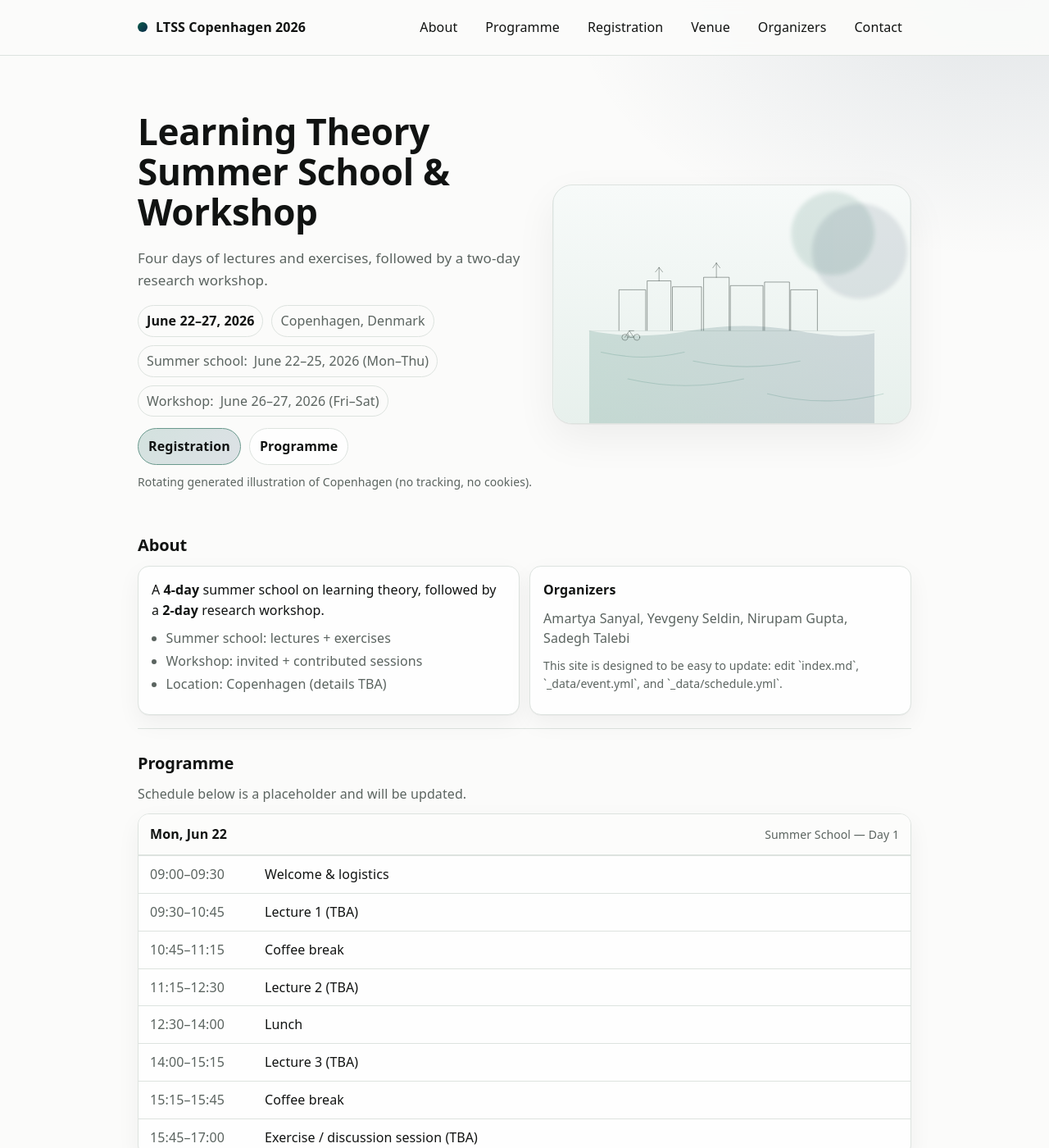
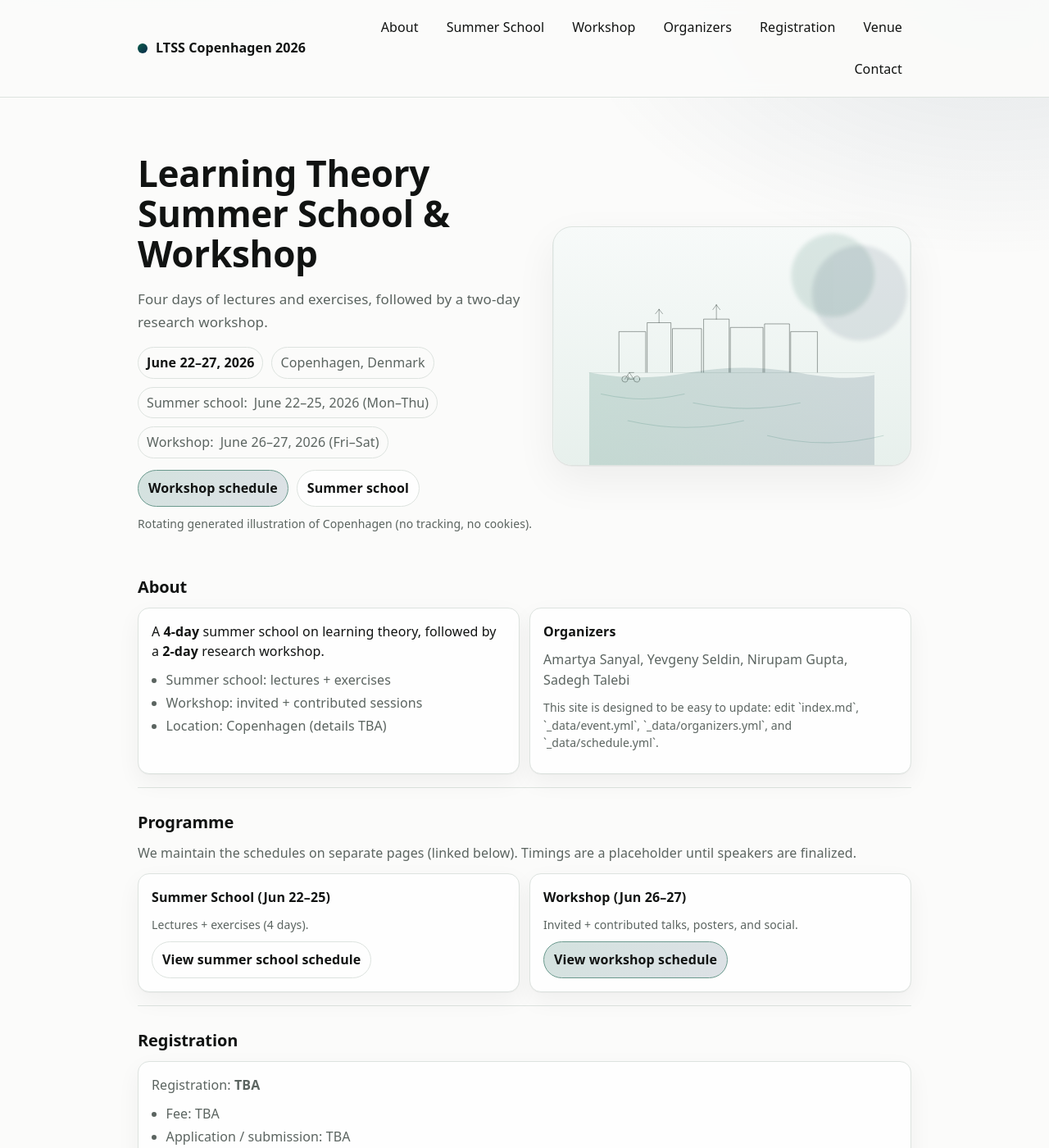
Before and after one commit to LTSScopenhagen/ltsscopenhagen.github.io, a Jekyll site: the page built from index.md, in a window 1280 px wide and 1400 px high. Shown: the whole window at 82% size. Built offline with Jekyll 4.4.1, drawn with Linux system fonts in a browser that asks for light colours; some of the changed text lies outside the part shown.

Commit message:
improve image

```diff
--- a/_data/event.yml
+++ b/_data/event.yml
@@ -9,11 +9,7 @@ workshop:
   dates: "June 26–27, 2026 (Fri–Sat)"
   days: 2
 
-organizers:
-  - Amartya Sanyal
-  - Yevgeny Seldin
-  - Nirupam Gupta
-  - Sadegh Talebi
+# Organizers live in `_data/organizers.yml`
 
 # Update when available:
 contact_email: "TBA"
--- a/_data/schedule.yml
+++ b/_data/schedule.yml
@@ -77,38 +77,52 @@ days:
     label: "Fri, Jun 26"
     track: "Workshop — Day 1"
     items:
-      - time: "09:00–09:15"
-        title: "Opening"
-      - time: "09:15–10:30"
-        title: "Invited talk (TBA)"
-      - time: "10:30–11:00"
+      - time: "09:00–09:45"
+        title: "Invited talk 1 (TBA)"
+      - time: "09:45–10:45"
+        title: "Contributed talks 1–2 (2×30 min incl. Q&A)"
+      - time: "10:45–11:00"
         title: "Coffee break"
-      - time: "11:00–12:30"
-        title: "Contributed talks / spotlight session (TBA)"
-      - time: "12:30–14:00"
+      - time: "11:00–11:45"
+        title: "Invited talk 2 (TBA)"
+      - time: "11:45–13:30"
         title: "Lunch"
-      - time: "14:00–15:30"
-        title: "Invited talk (TBA)"
-      - time: "15:30–16:00"
+      - time: "13:30–14:15"
+        title: "Invited talk 3 (TBA)"
+      - time: "14:15–15:15"
+        title: "Contributed talks 3–4 (2×30 min incl. Q&A)"
+      - time: "15:15–15:30"
         title: "Coffee break"
-      - time: "16:00–17:30"
-        title: "Poster / discussion session (TBA)"
+      - time: "15:30–16:15"
+        title: "Invited talk 4 (TBA)"
+      - time: "16:15–16:30"
+        title: "Transition / poster setup"
+      - time: "16:30–18:00"
+        title: "Poster session"
 
   - date: "2026-06-27"
     label: "Sat, Jun 27"
     track: "Workshop — Day 2"
     items:
-      - time: "09:15–10:30"
-        title: "Invited talk (TBA)"
-      - time: "10:30–11:00"
+      - time: "09:00–09:45"
+        title: "Invited talk 5 (TBA)"
+      - time: "09:45–10:45"
+        title: "Contributed talks 5–6 (2×30 min incl. Q&A)"
+      - time: "10:45–11:00"
         title: "Coffee break"
-      - time: "11:00–12:30"
-        title: "Contributed talks / spotlight session (TBA)"
-      - time: "12:30–14:00"
+      - time: "11:00–11:45"
+        title: "Invited talk 6 (TBA)"
+      - time: "11:45–13:30"
         title: "Lunch"
-      - time: "14:00–15:15"
-        title: "Invited talk (TBA)"
-      - time: "15:15–15:45"
+      - time: "13:30–14:15"
+        title: "Invited talk 7 (TBA)"
+      - time: "14:15–15:15"
+        title: "Contributed talks 7–8 (2×30 min incl. Q&A)"
+      - time: "15:15–15:30"
         title: "Coffee break"
-      - time: "15:45–16:30"
-        title: "Closing & next steps"
+      - time: "15:30–16:15"
+        title: "Invited talk 8 (TBA)"
+      - time: "16:15–16:30"
+        title: "Break"
+      - time: "16:30–18:00"
+        title: "Social event (TBA)"
--- a/_includes/footer.html
+++ b/_includes/footer.html
@@ -6,7 +6,7 @@
         <div class="muted">{{ site.data.event.location }}</div>
       </div>
       <div class="muted">
-        <div>Organizers: {{ site.data.event.organizers | join: ", " }}</div>
+        <div>Organizers: {{ site.data.organizers | map: "name" | join: ", " }}</div>
         <div>Last build: {{ site.time | date: "%Y-%m-%d" }}</div>
       </div>
     </div>
--- /dev/null
+++ b/_includes/workshop-tabs.html
@@ -0,0 +1,4 @@
+<nav class="subtabs" aria-label="Workshop days">
+  <a class="subtab{% if include.active == 'day1' %} is-active{% endif %}" href="{{ '/workshop/day-1/' | relative_url }}">Day 1</a>
+  <a class="subtab{% if include.active == 'day2' %} is-active{% endif %}" href="{{ '/workshop/day-2/' | relative_url }}">Day 2</a>
+</nav>
--- a/assets/css/main.css
+++ b/assets/css/main.css
@@ -238,6 +238,83 @@ section p{ margin: 0 0 10px 0; }
   .grid.two{ grid-template-columns: 1fr 1fr; }
 }
 
+.people-grid{
+  display: grid;
+  grid-template-columns: repeat(auto-fit, minmax(220px, 1fr));
+  gap: 12px;
+}
+.person-card{
+  display: flex;
+  gap: 12px;
+  align-items: center;
+  padding: 12px;
+  border: 1px solid var(--line);
+  border-radius: var(--radius);
+  background: color-mix(in srgb, var(--surface) 72%, var(--bg));
+  box-shadow:
+    0 10px 28px rgba(0,0,0,0.05),
+    0 1px 0 rgba(0,0,0,0.03);
+}
+a.person-card:hover{
+  text-decoration: none;
+  border-color: color-mix(in srgb, var(--line) 60%, var(--fg));
+}
+.avatar{
+  width: 64px;
+  height: 64px;
+  border-radius: 14px;
+  overflow: hidden;
+  border: 1px solid var(--line);
+  flex: 0 0 auto;
+  background: radial-gradient(800px 400px at 20% 0%, color-mix(in srgb, var(--accent) 10%, transparent), transparent 60%),
+              radial-gradient(700px 400px at 90% 30%, color-mix(in srgb, var(--accent-2) 10%, transparent), transparent 60%),
+              color-mix(in srgb, var(--surface) 65%, var(--bg));
+}
+.avatar img{
+  width: 100%;
+  height: 100%;
+  object-fit: cover;
+  display: block;
+}
+.person-body{ min-width: 0; }
+.person-name{
+  font-weight: 650;
+  line-height: 1.2;
+}
+.person-meta{
+  color: var(--muted);
+  font-size: 14px;
+  margin-top: 2px;
+}
+.person-credit{ margin-top: 6px; }
+
+.subtabs{
+  display: inline-flex;
+  gap: 8px;
+  padding: 4px;
+  border-radius: 999px;
+  border: 1px solid var(--line);
+  background: color-mix(in srgb, var(--surface) 70%, var(--bg));
+}
+.subtab{
+  display: inline-flex;
+  align-items: center;
+  justify-content: center;
+  padding: 7px 12px;
+  border-radius: 999px;
+  border: 1px solid transparent;
+  text-decoration: none;
+  font-weight: 600;
+}
+.subtab:hover{
+  text-decoration: none;
+  border-color: var(--line);
+}
+.subtab.is-active{
+  border-color: color-mix(in srgb, var(--accent) 55%, var(--line));
+  background: linear-gradient(135deg, color-mix(in srgb, var(--accent) 14%, var(--surface)), color-mix(in srgb, var(--accent-2) 10%, var(--surface)));
+}
+
 .schedule-day{
   border: 1px solid var(--line);
   border-radius: var(--radius);
--- a/index.md
+++ b/index.md
@@ -19,8 +19,8 @@ title: "LTSS Copenhagen 2026"
         <div class="pill"><span class="muted">Workshop:</span> {{ site.data.event.workshop.dates }}</div>
       </div>
       <div class="actions">
-        <a class="btn primary" href="#registration">Registration</a>
-        <a class="btn" href="#programme">Programme</a>
+        <a class="btn primary" href="{{ '/workshop/day-1/' | relative_url }}">Workshop schedule</a>
+        <a class="btn" href="{{ '/summer-school/' | relative_url }}">Summer school</a>
       </div>
       <p class="tiny muted hero-note">Rotating generated illustration of Copenhagen (no tracking, no cookies).</p>
     </div>
@@ -47,9 +47,9 @@ title: "LTSS Copenhagen 2026"
     </div>
     <div class="card">
       <p><strong>Organizers</strong></p>
-      <p class="muted">{{ site.data.event.organizers | join: ", " }}</p>
+      <p class="muted">{{ site.data.organizers | map: "name" | join: ", " }}</p>
       <p class="tiny muted">
-        This site is designed to be easy to update: edit `index.md`, `_data/event.yml`, and `_data/schedule.yml`.
+        This site is designed to be easy to update: edit `index.md`, `_data/event.yml`, `_data/organizers.yml`, and `_data/schedule.yml`.
       </p>
     </div>
   </div>
@@ -57,26 +57,21 @@ title: "LTSS Copenhagen 2026"
 
 <section id="programme">
   <h2>Programme</h2>
-  <p class="muted">Schedule below is a placeholder and will be updated.</p>
-
-  {% for day in site.data.schedule.days %}
-    <div class="schedule-day" style="margin-top: 12px;">
-      <div class="schedule-head">
-        <div><strong>{{ day.label }}</strong></div>
-        <div class="track">{{ day.track }}</div>
-      </div>
-      <table class="schedule-table" aria-label="Schedule for {{ day.label }}">
-        <tbody>
-          {% for item in day.items %}
-            <tr>
-              <td class="time">{{ item.time }}</td>
-              <td>{{ item.title }}</td>
-            </tr>
-          {% endfor %}
-        </tbody>
-      </table>
+  <p class="muted">
+    We maintain the schedules on separate pages (linked below). Timings are a placeholder until speakers are finalized.
+  </p>
+  <div class="grid two" style="margin-top: 12px;">
+    <div class="card">
+      <p><strong>Summer School (Jun 22–25)</strong></p>
+      <p class="muted tiny">Lectures + exercises (4 days).</p>
+      <a class="btn" href="{{ '/summer-school/' | relative_url }}">View summer school schedule</a>
     </div>
-  {% endfor %}
+    <div class="card">
+      <p><strong>Workshop (Jun 26–27)</strong></p>
+      <p class="muted tiny">Invited + contributed talks, posters, and social.</p>
+      <a class="btn primary" href="{{ '/workshop/' | relative_url }}">View workshop schedule</a>
+    </div>
+  </div>
 </section>
 
 <section id="registration">
@@ -106,11 +101,24 @@ title: "LTSS Copenhagen 2026"
 <section id="organizers">
   <h2>Organizers</h2>
   <div class="card">
-    <ul>
-      {% for o in site.data.event.organizers %}
-        <li>{{ o }}</li>
+    <div class="people-grid">
+      {% for o in site.data.organizers %}
+        <a class="person-card" href="{{ '/organizers/' | relative_url }}" aria-label="View organizers">
+          <div class="avatar">
+            <img src="{{ o.photo | relative_url }}" alt="Photo of {{ o.name }}" loading="lazy" width="120" height="120" />
+          </div>
+          <div class="person-body">
+            <div class="person-name">{{ o.name }}</div>
+            {% if o.affiliation %}
+              <div class="person-meta">{{ o.affiliation }}</div>
+            {% endif %}
+          </div>
+        </a>
       {% endfor %}
-    </ul>
+    </div>
+    <p class="tiny muted" style="margin-top: 10px;">
+      Full list (with links and photo credits): <a href="{{ '/organizers/' | relative_url }}">Organizers page</a>.
+    </p>
   </div>
 </section>
 
```
Also changed, not shown: _data/nav.yml (+10 -8 lines), _data/organizers.yml (added, +27 -0 lines), organizers.md (added, +34 -0 lines), summer-school.md (added, +31 -0 lines), workshop-day-1.md (added, +31 -0 lines), workshop-day-2.md (added, +31 -0 lines), workshop.md (added, +35 -0 lines), README.md, assets/img/organizers/amartya-sanyal.jpg (added), assets/img/organizers/nirupam-gupta.jpg (added), assets/img/organizers/sadegh-talebi.jpg (added), assets/img/organizers/yevgeny-seldin.jpg (added).
